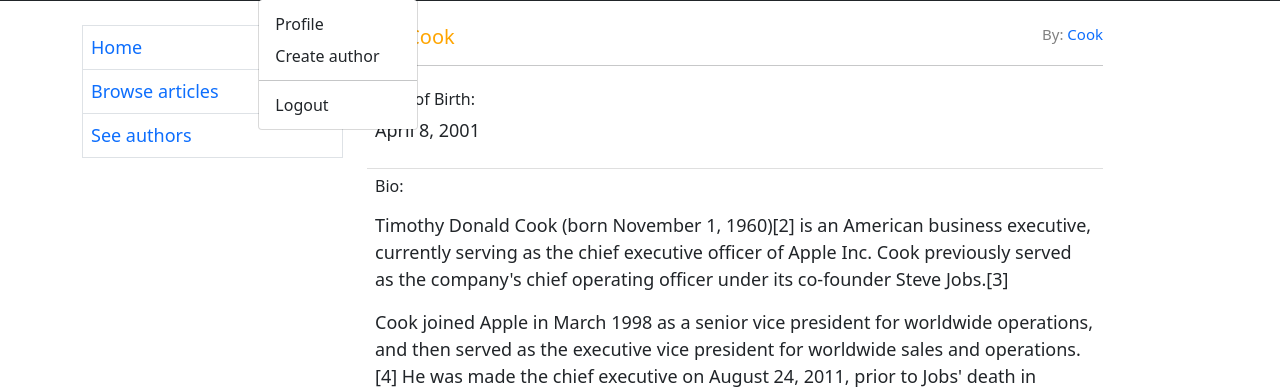
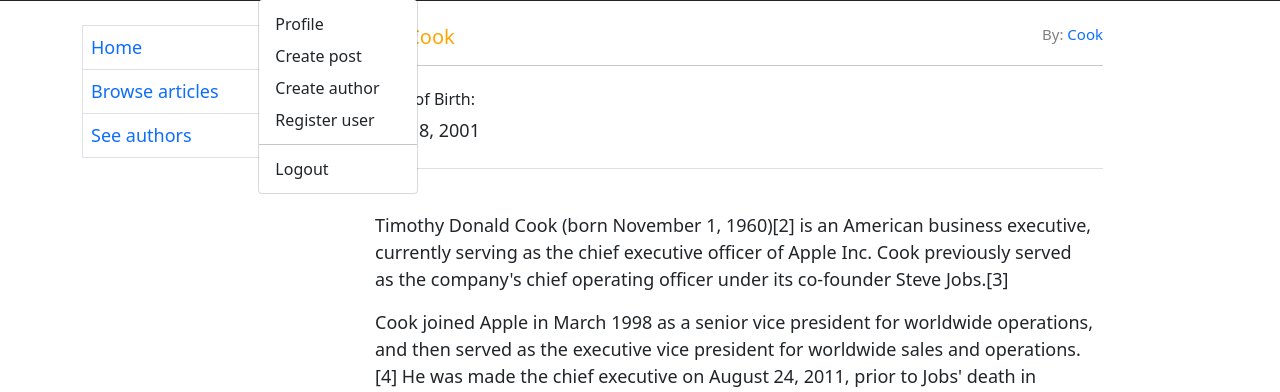
Before and after one commit to vikas1412/diyblog-djangodocs, a Django app: page /blogs/author/1 in a window 1280 px wide, after a click on "Settings". Shown: the part 50-442 px from the top of the page. Run offline with Django 3.2, Linux system fonts and the light colour scheme; a user stored in the database is signed in; data comes from the database, SQL or seed files in the repository.

Commit message:
Create post, Register user for future reference

```diff
--- a/templates/base.html
+++ b/templates/base.html
@@ -49,8 +49,10 @@
                             <li><a class="dropdown-item" href="{% url 'signup' %}">Signup</a></li>
                         {% else %}
                             <li><a class="dropdown-item" href="#">Profile</a></li>
+                            <li><a class="dropdown-item" href="#">Create post</a></li>
                             {% if user.is_staff %}
                                 <li><a class="dropdown-item" href="{% url 'create-author' %}">Create author</a></li>
+                                <li><a class="dropdown-item" href="#">Register user</a></li>
                             {% endif %}
                             <li>
                                 <hr class="dropdown-divider">
```
